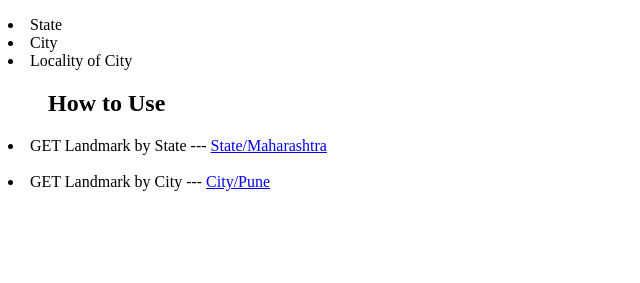
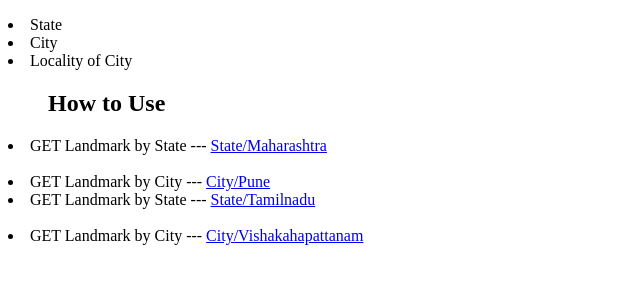
Before and after one commit to gdscwce/Indian-Landmarks-API-, a website: page index.html in a window 1280 px wide. Shown: the part 91-374 px from the top of the page, without its empty margins (0-640 px from the left). Drawn offline with Linux system fonts and the light colour scheme.

Commit message:
Update index.html

```diff
--- a/index.html
+++ b/index.html
@@ -18,6 +18,14 @@
     <a href="/state/pune">City/Pune</a>
 </li>
 
+    <li>GET Landmark by State ---
+    <a href="/state/Tamilnadu">State/Tamilnadu </a>
+</li>
+<br/>
+<li>GET Landmark by City ---
+    <a href="/state/Vishakapattnam">City/Vishakahapattanam</a>
+</li>
+
 
 
 
```
